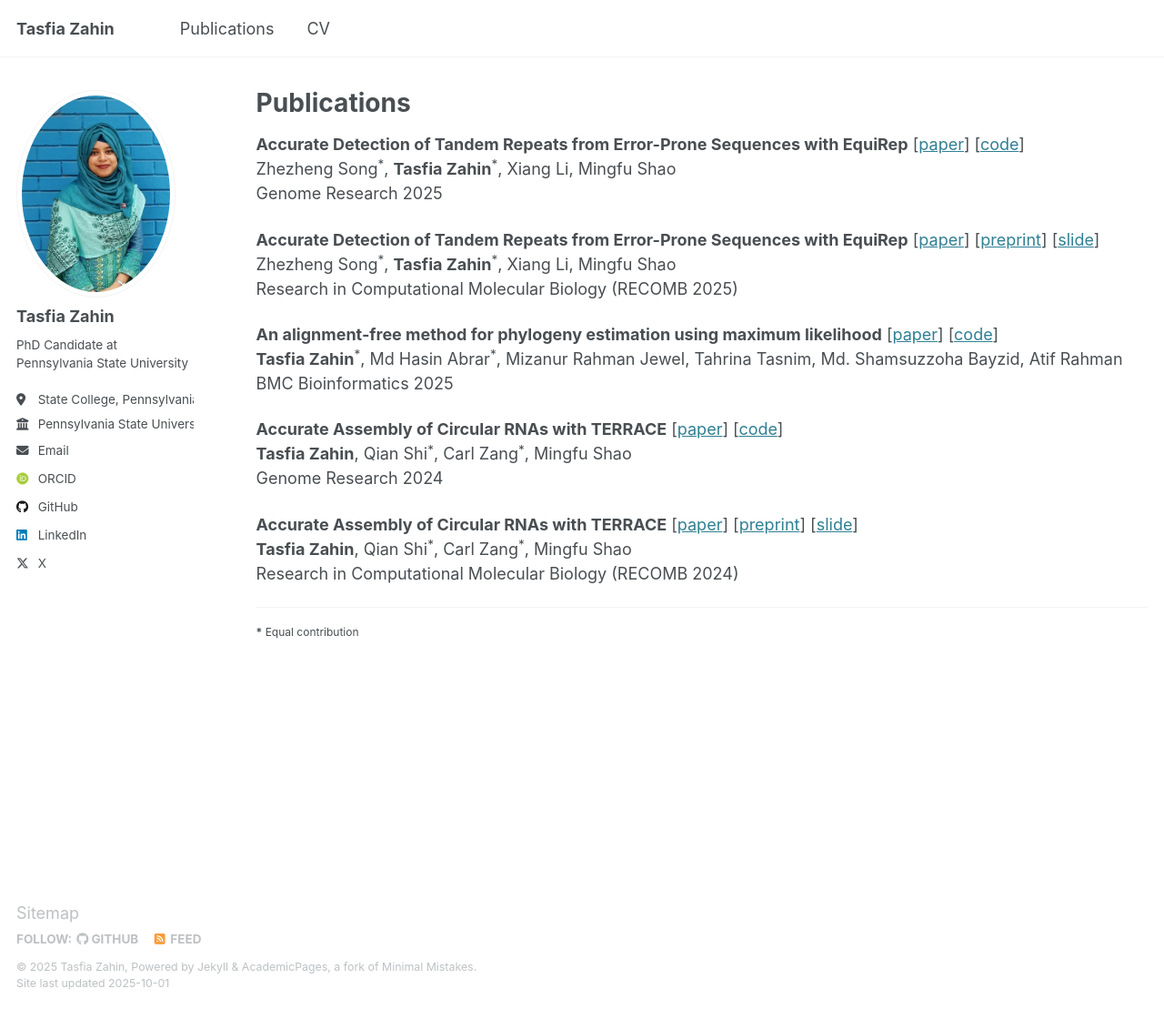
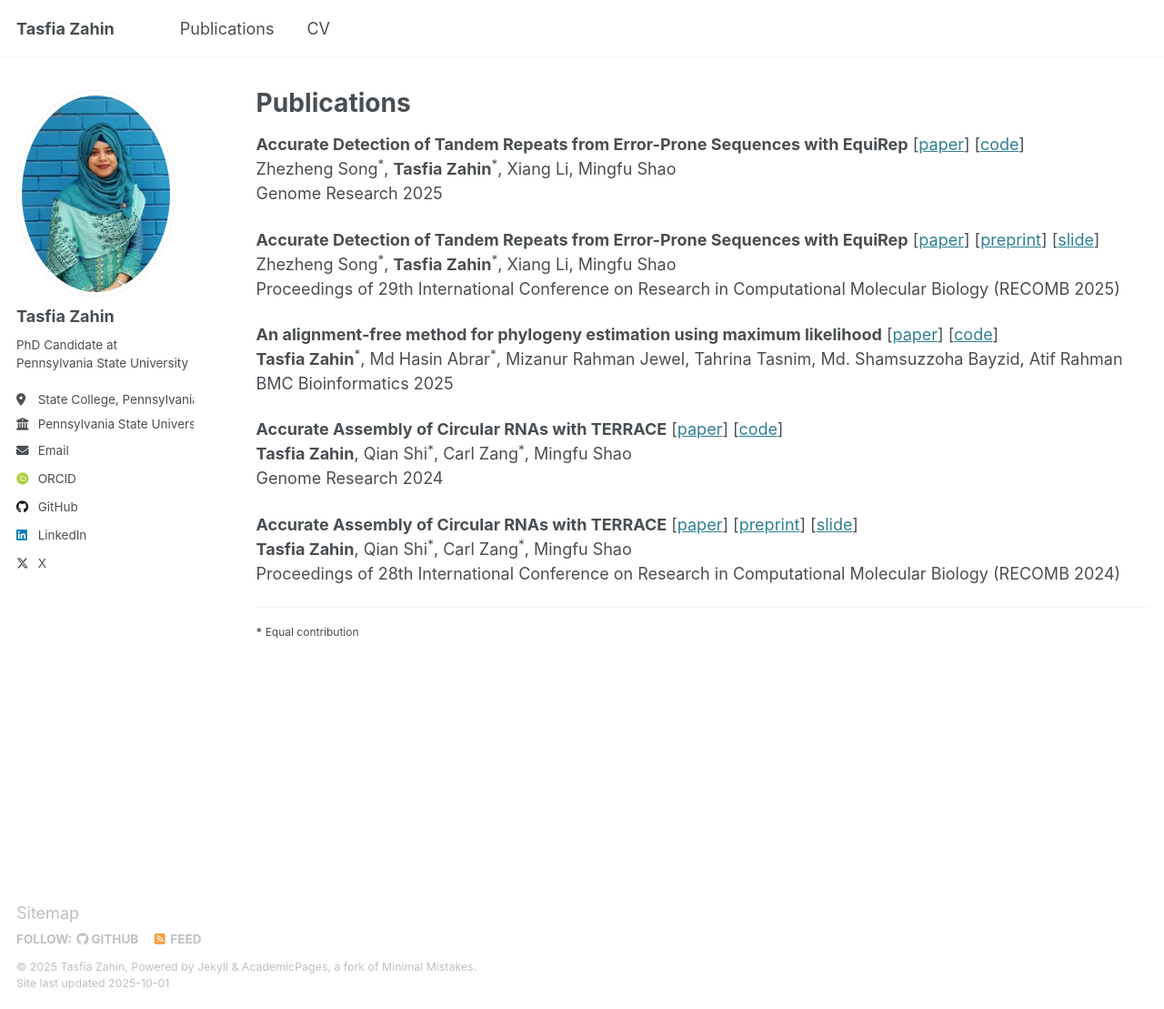
Before and after one commit to TasfiaZahin/TasfiaZahin.github.io, a Jekyll site: the page built from _pages/publications.html, in a window 1280 px wide and 1109 px high. Shown: the whole window at 91% size. Built offline with Jekyll 4.4.1, drawn with Linux system fonts in a browser that asks for light colours; some web fonts are replaced.

Commit message:
updated publications

```diff
--- a/_pages/publications.html
+++ b/_pages/publications.html
@@ -30,7 +30,7 @@ author_profile: true
       [<a href="https://doi.org/10.1101/2024.11.05.621953" target="_blank">preprint</a>]
       [<a href="/files/RECOMB25_EquiRep.pdf" target="_blank">slide</a>]<br>
       Zhezheng Song<sup>*</sup>, <strong>Tasfia Zahin</strong><sup>*</sup>, Xiang Li, Mingfu Shao<br>
-      Research in Computational Molecular Biology (RECOMB 2025)
+      Proceedings of 29th International Conference on Research in Computational Molecular Biology (RECOMB 2025)
     </p>
   </div>
 
@@ -62,7 +62,7 @@ author_profile: true
       [<a href="https://doi.org/10.1101/2024.02.09.579380" target="_blank">preprint</a>]
       [<a href="/files/RECOMB24-TERRACE.pdf" target="_blank">slide</a>]<br>
       <strong>Tasfia Zahin</strong>, Qian Shi<sup>*</sup>, Carl Zang<sup>*</sup>, Mingfu Shao<br>
-      Research in Computational Molecular Biology (RECOMB 2024)
+      Proceedings of 28th International Conference on Research in Computational Molecular Biology (RECOMB 2024)
     </p>
   </div>
 
```
